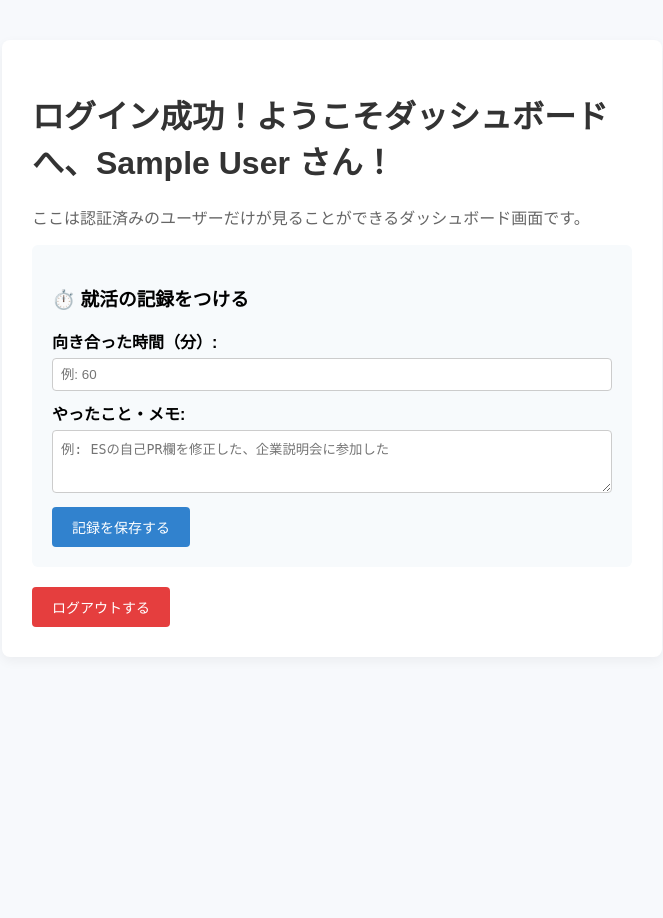
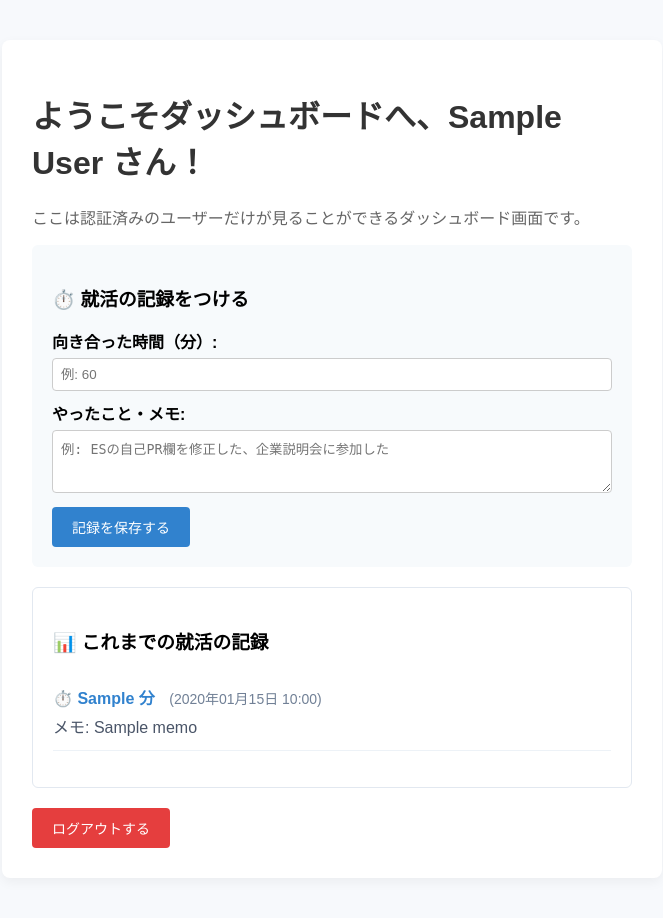
Before and after one commit to s-hiroto-dev/my-portfolio, a Laravel app: template resources/views/dashboard.blade.php in a window 1280 px wide. Shown: the whole page, without its empty margins (308-971 px from the left). Before the commit the page ends 627 px from the top, so only its background shows below. Run offline with Laravel 12, Linux system fonts and the light colour scheme; a user stored in the database is signed in; tables that the repository leaves empty hold one stand-in row (values such as "Sample post"); the template is opened without the code that fills it: most values are stand-ins (such as "Sample title", 1, 10 or a date in 2020); parts of the project's set-up code (start-up, migrations or seed data) failed here and were passed over.

Commit message:
就活記録の一覧表示機能（コントローラーのindex化、リレーション設定、Bladeでのループ表示）を追加

```diff
--- a/app/Models/User.php
+++ b/app/Models/User.php
@@ -29,4 +29,10 @@ class User extends Authenticatable
             'password' => 'hashed',
         ];
     }
+
+    // 【新しく追加】ユーザーは複数の就活記録を持つ
+    public function studyLogs()
+    {
+        return $this->hasMany(StudyLog::class);
+    }
 }
--- a/resources/views/dashboard.blade.php
+++ b/resources/views/dashboard.blade.php
@@ -17,7 +17,7 @@
 <body>
     <div class="container">
         <!-- ログインしているユーザーのカスタムユーザー名（nameカラム）を表示 -->
-        <h1>ログイン成功！ようこそダッシュボードへ、{{ Auth::user()->name }} さん！</h1>
+        <h1>ようこそダッシュボードへ、{{ Auth::user()->name }} さん！</h1>
         <p>ここは認証済みのユーザーだけが見ることができるダッシュボード画面です。</p>
 
         <!-- 【新しく追加】保存成功時のメッセージ表示 -->
@@ -44,6 +44,27 @@
             </form>
         </div>
 
+        <!-- 【新しく追加】これまでの就活記録一覧 -->
+        <div style="background: #fff; padding: 20px; border: 1px solid #e2e8f0; border-radius: 6px; margin-bottom: 20px;">
+            <h3>📊 これまでの就活の記録</h3>
+
+            @if($studyLogs->isEmpty())
+                <p style="color: #718096;">まだ記録がありません。上のフォームから最初の記録をつけてみましょう！</p>
+            @else
+                <ul style="list-style: none; padding: 0;">
+                    @foreach($studyLogs as $log)
+                        <li style="padding: 12px 0; border-bottom: 1px solid #edf2f7;">
+                            <strong style="color: #3182ce; font-size: 16px;">⏱️ {{ $log->duration_minutes }} 分</strong>
+                            <span style="color: #718096; font-size: 14px; margin-left: 10px;">({{ $log->created_at->format('Y年m月d日 H:i') }})</span>
+                            @if($log->memo)
+                                <p style="margin: 5px 0 0 0; color: #4a5568;">メモ: {{ $log->memo }}</p>
+                            @endif
+                        </li>
+                    @endforeach
+                </ul>
+            @endif
+        </div>
+
         <!-- ログアウト用のフォーム（POST送信とCSRF保護） -->
         <form action="{{ route('logout') }}" method="POST">
             @csrf
--- a/routes/web.php
+++ b/routes/web.php
@@ -2,6 +2,7 @@
 
 use Illuminate\Support\Facades\Route;
 use App\Http\Controllers\FormController; // ← 今回新しく追加したコントローラーの読み込み
+use App\Http\Controllers\StudyLogController; //ここを新しく追加！
 
 Route::get('/', function () {
     return view('welcome');
@@ -89,9 +90,14 @@ Route::get('/dashboard', function () {
 
 //add MVC 役割分担のため、web.phpにはhtml処理を書かないで中継だけにする
 // 【新しい書き方】ビューファイル（dashboard.blade.php）を呼び出すルート
-Route::get('/dashboard', function () {
-    return view('dashboard');
-})->middleware('auth');
+//Route::get('/dashboard', function () {
+//    return view('dashboard');
+//})->middleware('auth');
+// ↓
+// 今までは routes/web.php の中で直接 return view('dashboard'); していたけれど、
+//これからはさっき作った StudyLogController の index メソッドを通すように
+// 【変更後】ダッシュボード表示をコントローラー経由にする
+Route::get('/dashboard', [StudyLogController::class, 'index'])->name('dashboard')->middleware('auth');
 
 //add
 // ログアウト処理を実行するルート（POSTアクセス）
@@ -103,6 +109,5 @@ Route::get('/register', [AuthController::class, 'showRegisterForm'])->name('regi
 Route::post('/register', [AuthController::class, 'register']);
 
 //add
-use App\Http\Controllers\StudyLogController; // ← コントローラーの読み込みを追加
 // --- 就活記録用のルート ---
 Route::post('/study-logs', [StudyLogController::class, 'store'])->name('study-logs.store')->middleware('auth');
```
Also changed, not shown: app/Http/Controllers/StudyLogController.php (+10 -0 lines).
